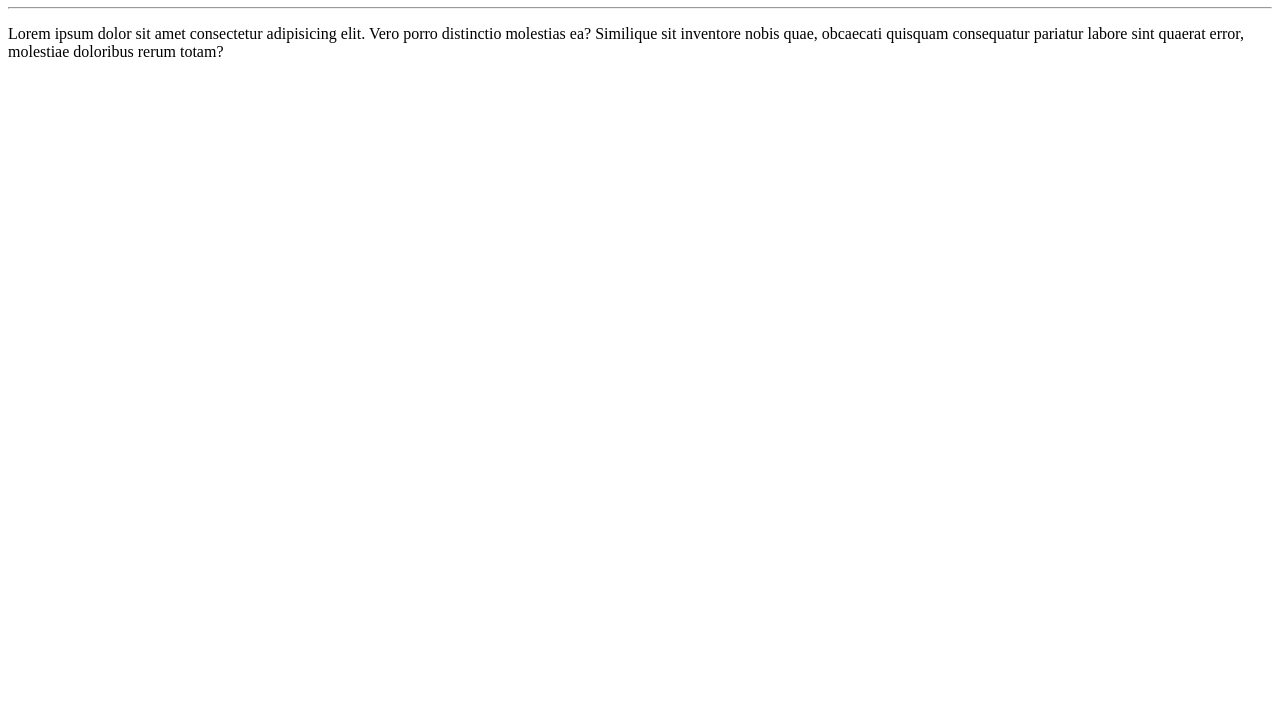
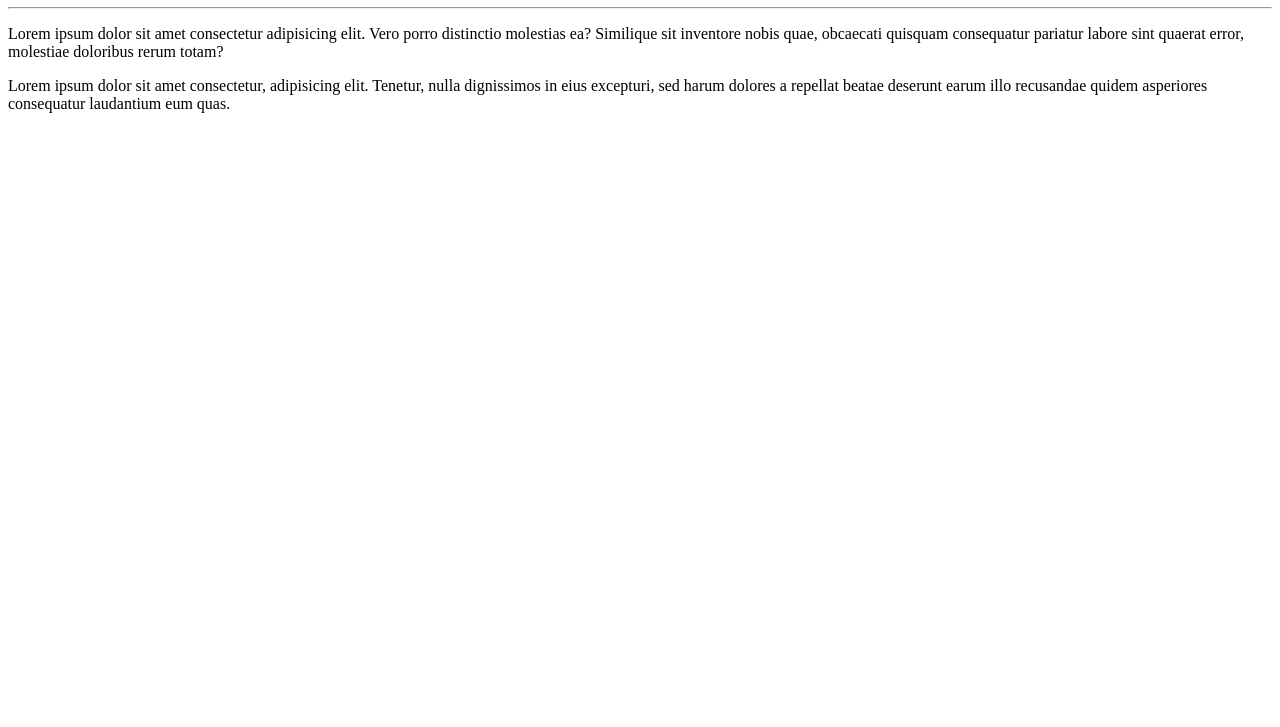
Before and after one commit to LeonardoMM2001/Ola-Mundo, a plain HTML site: page site exemplo/index.html in a window 1280 px wide. Shown: the part 73-800 px from the top of the page. Drawn offline with Linux system fonts and the light colour scheme.

Commit message:
adicionei um parágrafo

```diff
--- a/site exemplo/index.html
+++ b/site exemplo/index.html
@@ -9,5 +9,6 @@
     <h1>Olá, Mundo!</h1>
     <hr>
     <p>Lorem ipsum dolor sit amet consectetur adipisicing elit. Vero porro distinctio molestias ea? Similique sit inventore nobis quae, obcaecati quisquam consequatur pariatur labore sint quaerat error, molestiae doloribus rerum totam?</p>
+    <p>Lorem ipsum dolor sit amet consectetur, adipisicing elit. Tenetur, nulla dignissimos in eius excepturi, sed harum dolores a repellat beatae deserunt earum illo recusandae quidem asperiores consequatur laudantium eum quas.</p>
 </body>
 </html>
```
